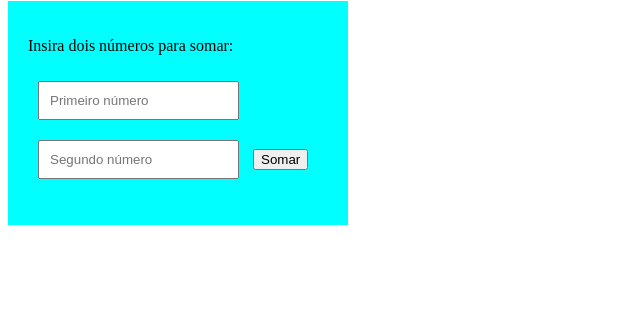
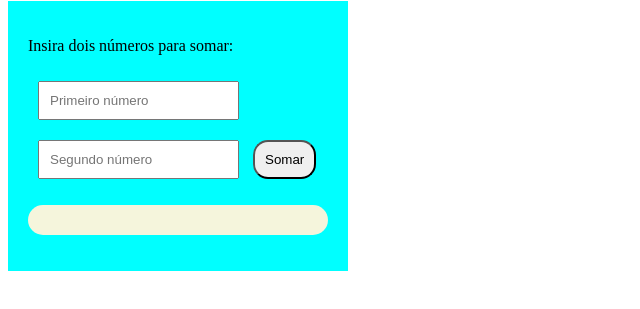
Before and after one commit to dpaiane/Exemplo_DOM, a plain HTML site: page index.html in a window 1280 px wide. Shown: the part 79-388 px from the top of the page, without its empty margins (0-640 px from the left). Drawn offline with Linux system fonts and the light colour scheme.

Commit message:
adicionado o css

```diff
--- a/style.css
+++ b/style.css
@@ -14,3 +14,13 @@ div{
     padding: 10px;
     margin: 10px;
 }
+button{
+    padding: 10px;
+    border-radius: 15px;
+}
+#resultado{
+    background-color: beige;
+    border:black;
+    border-radius: 15px;
+    padding: 15px;
+}
--- a/variaveis.js
+++ b/variaveis.js
@@ -3,5 +3,5 @@ function somar() {
     var num2 = parseFloat(document.getElementById("numero2").value);
     var resultado = num1 + num2;
 
-    document.getElementById("resultado").innerText = "O resultado da soma é: " + resultado;
+    document.getElementById("resultado").innerText = resultado;
 }
```
